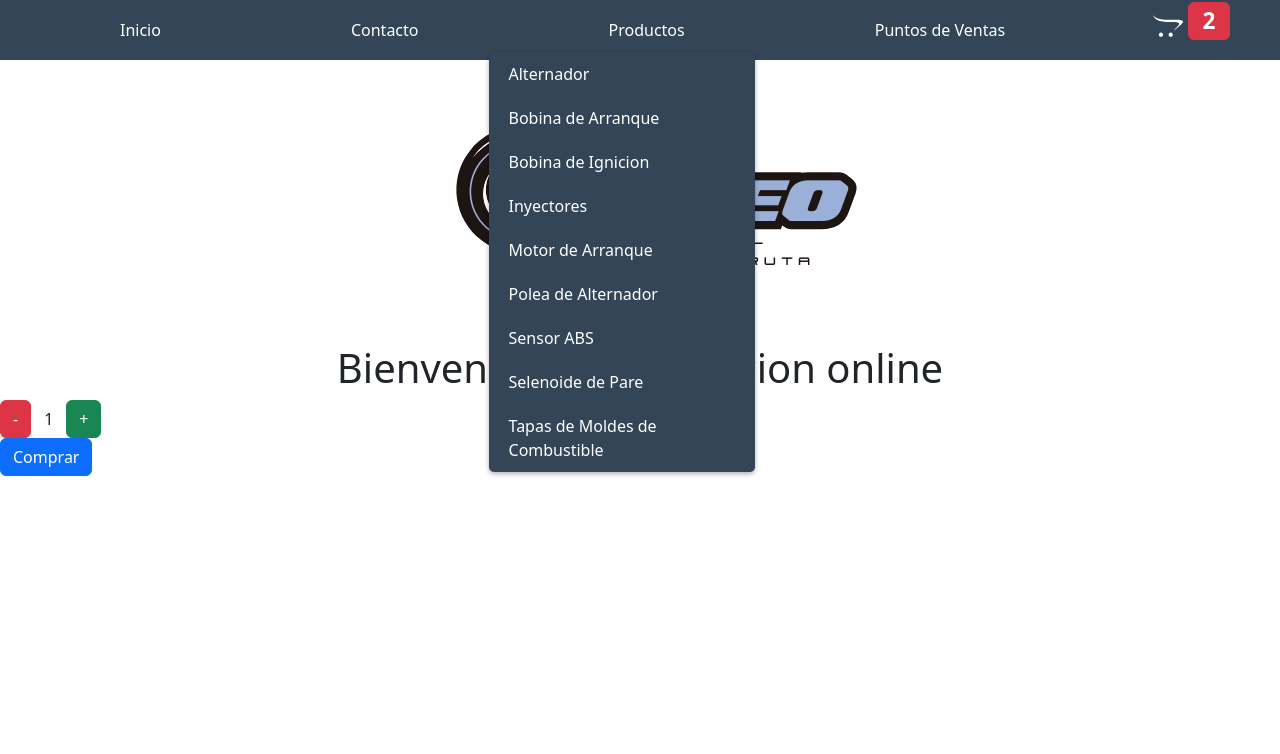
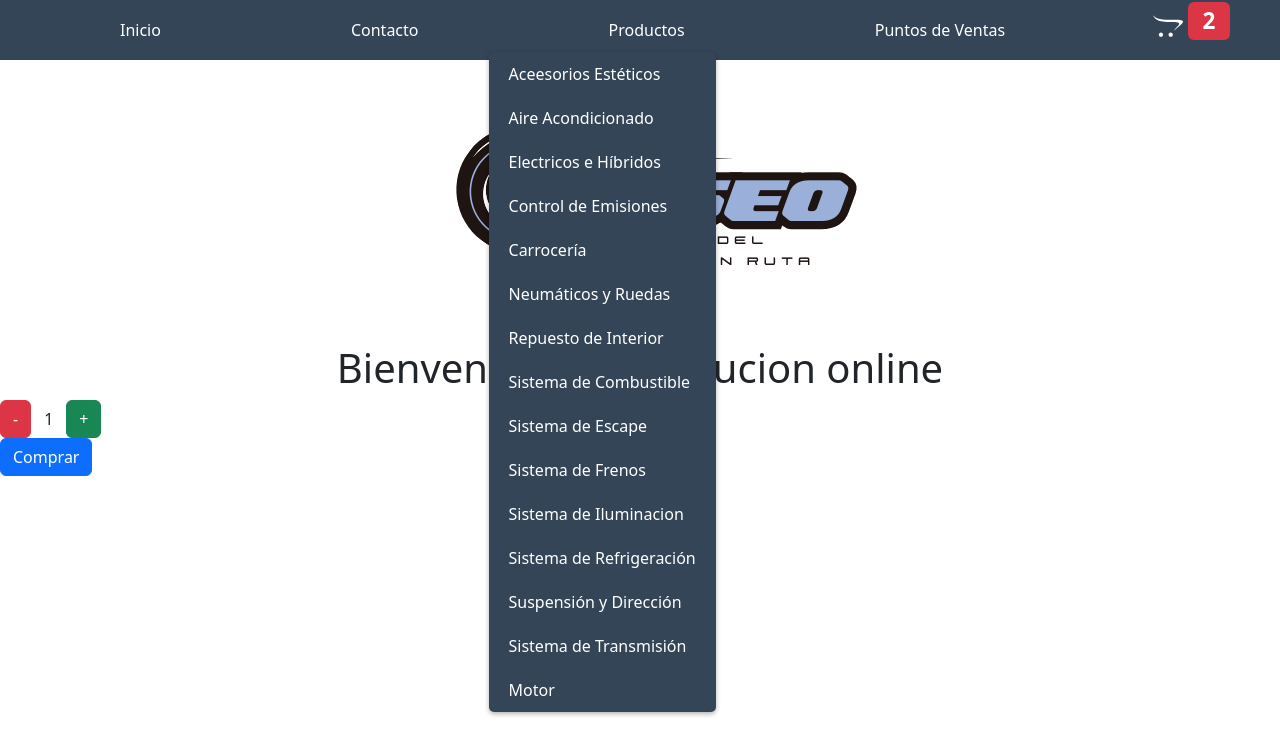
Before and after one commit to LuisinaBender/LbGeo-e-commerce, a React (Vite) app: page / in a window 1280 px wide. Both pictures are taken after a click on the link "Productos". Shown: the top 754 px of the page. Built offline with nearby package versions, Linux system fonts and the light colour scheme.

Commit message:
Update product dropdown menu items in NavBar component

```diff
--- a/src/components/NavBar.jsx
+++ b/src/components/NavBar.jsx
@@ -19,15 +19,21 @@ import CarWidget from './CarWidget';
             <a href="#" onClick={toggleMenu}>Productos</a>
             {mostrarMenu && (
                 <ul className="navbar__submenu">
-                <li><a href="">Alternador</a></li>
-                <li><a href="">Bobina de Arranque</a></li>
-                <li><a href="">Bobina de Ignicion</a></li>
-                <li><a href="">Inyectores</a></li>
-                <li><a href="">Motor de Arranque</a></li>
-                <li><a href="">Polea de Alternador</a></li>
-                <li><a href="">Sensor ABS</a></li>
-                <li><a href="">Selenoide de Pare</a></li>
-                <li><a href="">Tapas de Moldes de Combustible</a></li>
+                <li><a href="">Aceesorios Estéticos</a></li>
+                <li><a href="">Aire Acondicionado</a></li>
+                <li><a href="">Electricos e Híbridos</a></li>
+                <li><a href="">Control de Emisiones</a></li>
+                <li><a href="">Carrocería</a></li>
+                <li><a href="">Neumáticos y Ruedas</a></li>
+                <li><a href="">Repuesto de Interior</a></li>
+                <li><a href="">Sistema de Combustible</a></li>
+                <li><a href="">Sistema de Escape</a></li>
+                <li><a href="">Sistema de Frenos</a></li>
+                <li><a href="">Sistema de Iluminacion</a></li>
+                <li><a href="">Sistema de Refrigeración</a></li>
+                <li><a href="">Suspensión y Dirección</a></li>
+                <li><a href="">Sistema de Transmisión</a></li>
+                <li><a href="">Motor</a></li>
 
                 </ul>
             )}
```
